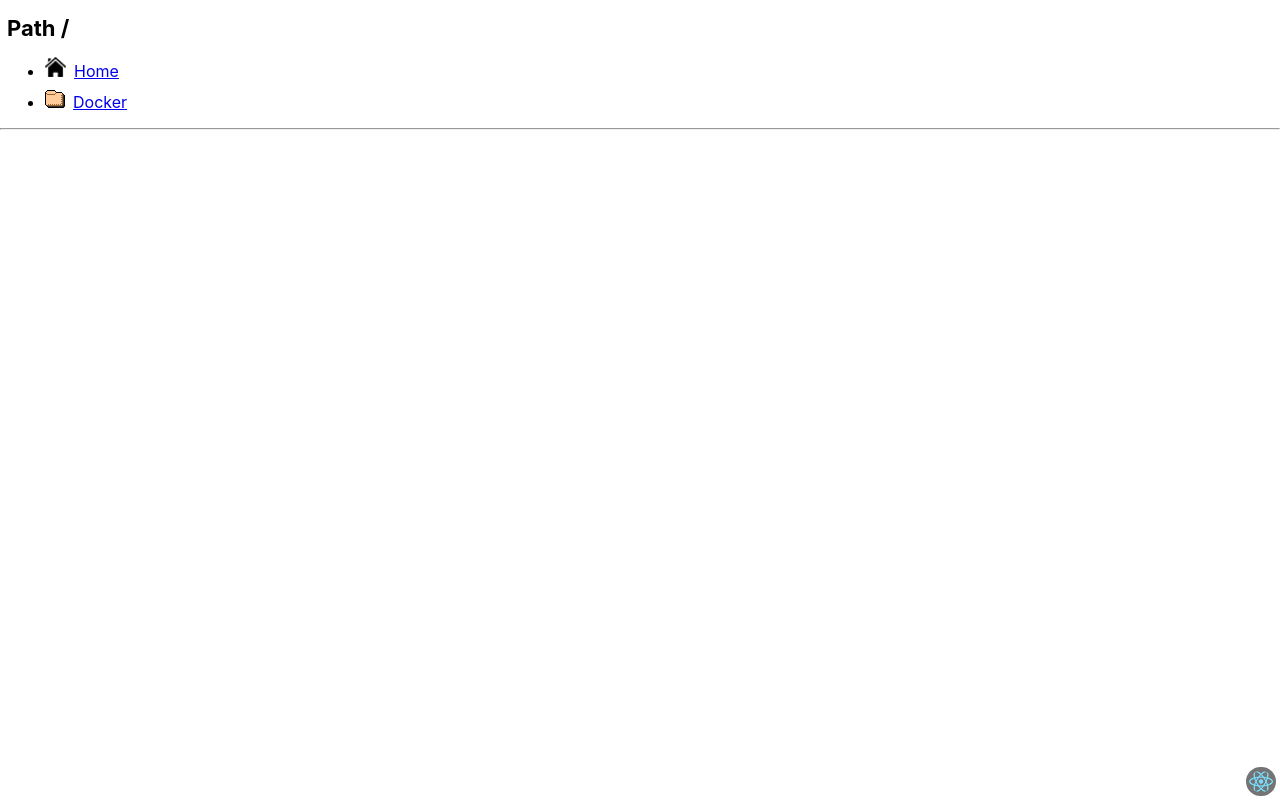
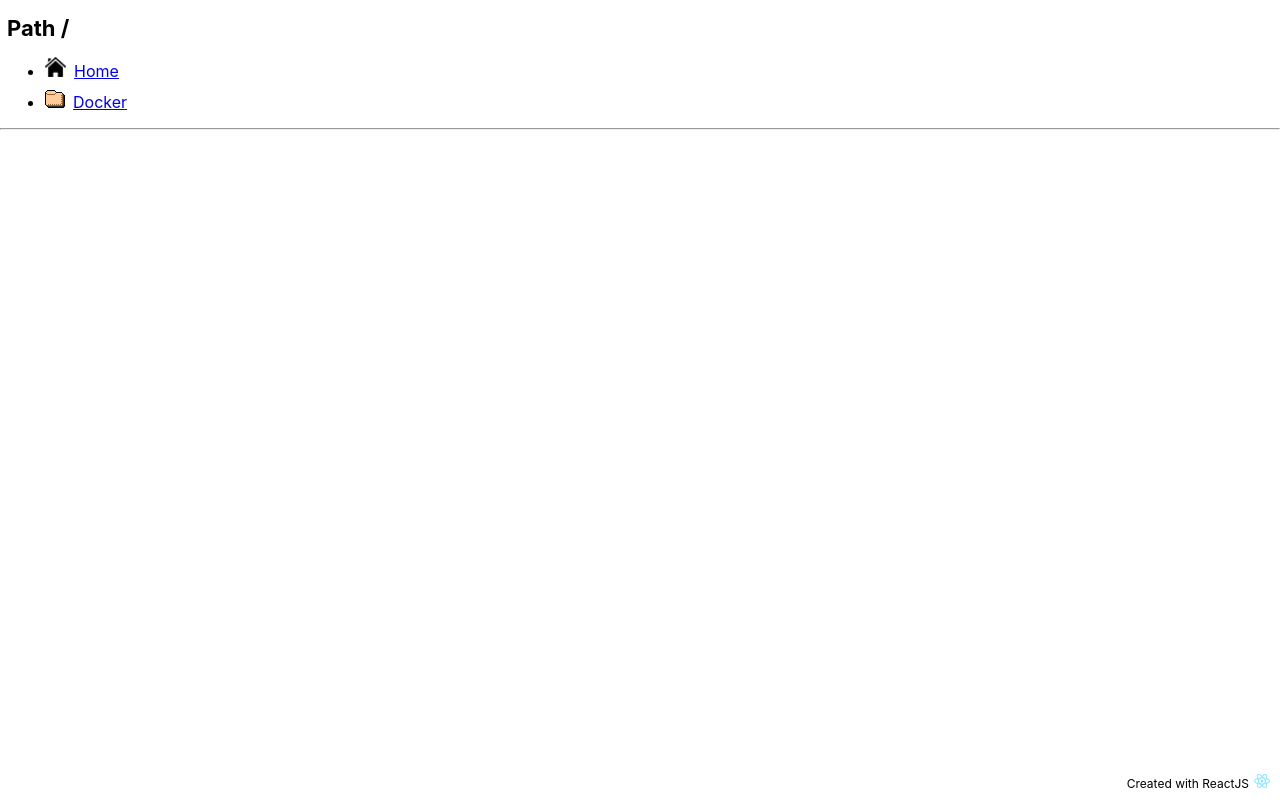
Before and after one commit to Baptiste21/Website-File-Public, a React (Create React App) app: page / in a window 1280 px wide. Built offline with nearby package versions, Linux system fonts and the light colour scheme.

Commit message:
add text logo footer

```diff
--- a/src/App.css
+++ b/src/App.css
@@ -1,12 +1,18 @@
-.img-info-create {
+.info-create {
     position: fixed;
     bottom: 0;
     right: 0;
-    background-color: rgb(116, 116, 116);
-    border-radius: 15px;
-    padding: 4px 3px;
-    margin-right: 4px;
+    background: linear-gradient(left, rgb(143, 143, 143), rgb(66, 66, 66));
+    border-radius: 10px;
+    padding: 2px 7px 4px 7px;
+    margin-right: 3px;
     margin-bottom: 4px;
+}
+.img-info-create {
+    margin-left: 5px
+}
+.text-info-create {
+    font-size: 12px;
 }
 /*---------------------------------------------------------------*/
 .title- {
--- a/src/App.js
+++ b/src/App.js
@@ -54,7 +54,7 @@ class App extends Component {
           <div className='home'><li><img src={require('./img/home.gif')} alt="[HOMEDIR]" className='img-homedir'/><Link to="/">Home</Link></li></div>
           <div className='docker'><li><img src={require('./img/folder.gif')} alt="[DIR]" className='img-docker'/><Link to="/Docker">Docker</Link></li></div>
         </ul>
-      <img src={require('./img/reactjs-logo.png')} alt="[LOGO-REACTJS]" className='img-info-create'/>
+      <span className='info-create'><span className='text-info-create'>Created with ReactJS</span><img src={require('./img/reactjs-logo.png')} alt="[LOGO-REACTJS]" className='img-info-create'/></span>
         <Route path="/" component={Home}/>
         <Route path="/docker" component={Docker}/>
         <Route path="/Docker/DockerHub_Dockerfile_WebDav" component={DockerHub_Dockerfile_WebDav}/>
```
Also changed, not shown: src/img/reactjs-logo.png, 1 other file (tests, documents, lock files or other folders).
